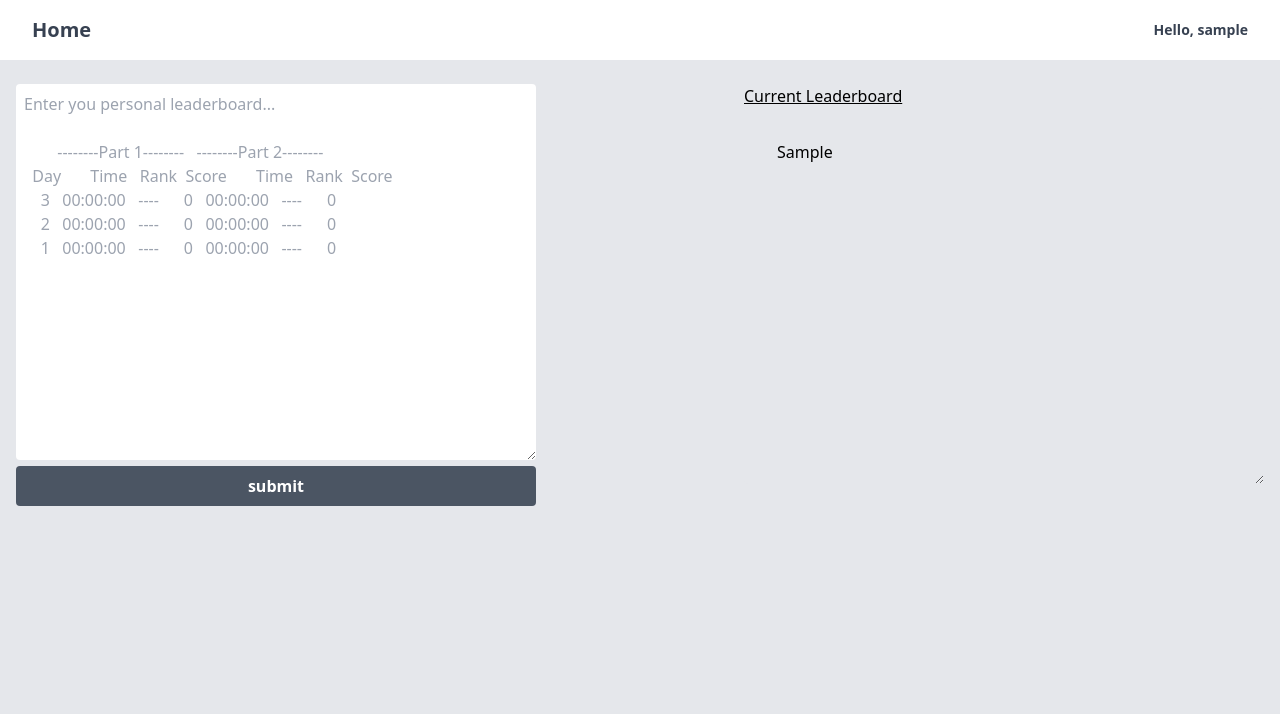
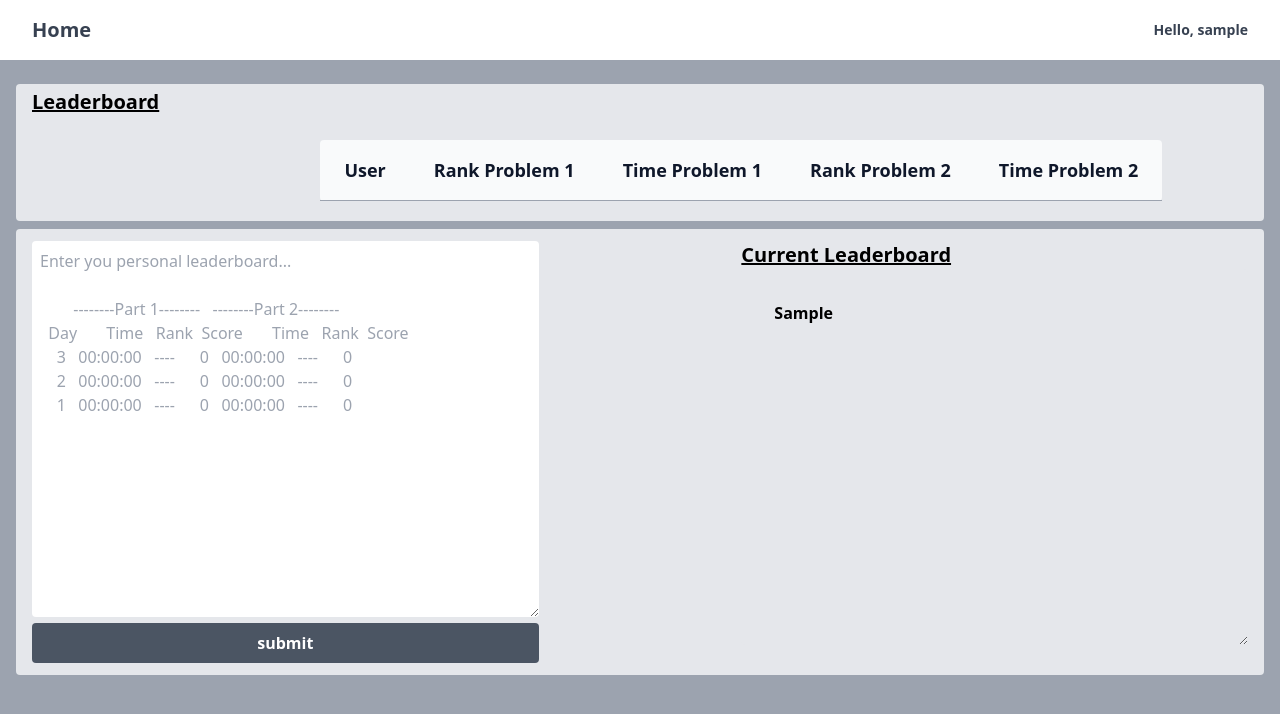
Before and after one commit to ece-jacob-scott/advent-of-code-leaderboard, a Flask app: page / in a window 1280 px wide. Shown: the top 714 px of the page. Run offline with Flask 2, Linux system fonts and the light colour scheme; the visitor is signed in with stand-in values (Sample User, id 1); tables that the repository leaves empty hold one stand-in row (values such as "Sample post"); lists and menus that the app fills with data are empty; some libraries are stand-ins or nearby versions.

Commit message:
adds leaderboard

```diff
--- a/app.py
+++ b/app.py
@@ -3,6 +3,8 @@ from werkzeug import exceptions
 from loguru import logger
 from flask_sqlalchemy import SQLAlchemy
 from flask_session import Session
+from typing import List, Dict
+from utils.parser import parse_leaderboard
 
 db = SQLAlchemy()
 sess = Session()
@@ -41,6 +43,37 @@ def validate_session() -> bool:
     return True
 
 
+def leaderboard_data(day: int):
+    users: List[User] = User.query.all()
+
+    leaderboard = {
+        "show_day": day,
+        "days": [],
+        "data": []
+    }
+
+    # rank each user each day and then overall
+    days = set()
+    for user in users:
+        leaderboard_stats = parse_leaderboard(user.leaderboard)
+
+        # TODO: this just puts people on the leaderboard, put them in the right
+        #       order and rank them
+        for day_stat in leaderboard_stats:
+            days.add(day_stat["day"])
+
+            if not day_stat["day"] == day:
+                continue
+
+            day_stat["user"] = user.user_name
+
+            leaderboard["data"].append(day_stat)
+
+    leaderboard["days"] = list(days)
+
+    return leaderboard
+
+
 @app.route("/")
 def hello_world():
     valid_session = validate_session()
@@ -51,7 +84,20 @@ def hello_world():
         user: User = db.session.get(User, session["user_id"])
         personal_leaderboard = user.leaderboard
 
-    return render_template("home.html", personal_leaderboard=personal_leaderboard)
+    global_leaderboard = leaderboard_data(1)
+    global_leaderboard["show_title"] = True
+
+    return render_template(
+        "home.html",
+        personal_leaderboard=personal_leaderboard,
+        leaderboard=global_leaderboard)
+
+
+@app.get("/leaderboard/day/<int:day>")
+def get_leaderboard(day: int):
+    logger.info(f'request for leaderboard day {day}')
+
+    return render_template("leaderboard.html", leaderboard=leaderboard_data(day))
 
 
 @app.post("/user/leaderboard")
--- a/static/output.css
+++ b/static/output.css
@@ -506,28 +506,16 @@ Ensure the default browser behavior of the `hidden` attribute.
   position: static;
 }
 
-.relative {
-  position: relative;
+.order-first {
+  order: -9999;
 }
 
 .order-last {
   order: 9999;
 }
 
-.order-first {
-  order: -9999;
-}
-
 .mx-auto {
   margin-left: auto;
-  margin-right: auto;
-}
-
-.mr-2 {
-  margin-right: 0.5rem;
-}
-
-.mr-auto {
   margin-right: auto;
 }
 
@@ -543,36 +531,28 @@ Ensure the default browser behavior of the `hidden` attribute.
   display: flex;
 }
 
-.hidden {
-  display: none;
+.table {
+  display: table;
 }
 
 .w-full {
   width: 100%;
 }
 
-.w-5 {
-  width: 1.25rem;
-}
-
-.w-auto {
-  width: auto;
-}
-
 .w-1\/2 {
   width: 50%;
 }
 
-.w-2\/5 {
-  width: 40%;
+.w-5\/6 {
+  width: 83.333333%;
 }
 
-.w-5\/12 {
-  width: 41.666667%;
+.w-1\/6 {
+  width: 16.666667%;
 }
 
-.grow {
-  flex-grow: 1;
+.table-auto {
+  table-layout: auto;
 }
 
 .flex-row {
@@ -587,32 +567,36 @@ Ensure the default browser behavior of the `hidden` attribute.
   flex-wrap: wrap;
 }
 
-.items-end {
-  align-items: flex-end;
+.items-center {
+  align-items: center;
 }
 
-.items-center {
-  align-items: center;
+.justify-center {
+  justify-content: center;
 }
 
 .justify-between {
   justify-content: space-between;
 }
 
+.whitespace-nowrap {
+  white-space: nowrap;
+}
+
 .rounded {
   border-radius: 0.25rem;
 }
 
-.border-0 {
-  border-width: 0px;
+.border-2 {
+  border-width: 2px;
 }
 
-.border {
-  border-width: 1px;
+.border-b {
+  border-bottom-width: 1px;
 }
 
-.border-2 {
-  border-width: 2px;
+.border-t {
+  border-top-width: 1px;
 }
 
 .border-black {
@@ -620,23 +604,29 @@ Ensure the default browser behavior of the `hidden` attribute.
   border-color: rgb(0 0 0 / var(--tw-border-opacity));
 }
 
-.bg-gray-100 {
-  --tw-bg-opacity: 1;
-  background-color: rgb(243 244 246 / var(--tw-bg-opacity));
+.border-b-gray-200 {
+  --tw-border-opacity: 1;
+  border-bottom-color: rgb(229 231 235 / var(--tw-border-opacity));
 }
 
-.bg-gray-50 {
-  --tw-bg-opacity: 1;
-  background-color: rgb(249 250 251 / var(--tw-bg-opacity));
+.border-b-black {
+  --tw-border-opacity: 1;
+  border-bottom-color: rgb(0 0 0 / var(--tw-border-opacity));
 }
 
-.bg-white {
-  --tw-bg-opacity: 1;
-  background-color: rgb(255 255 255 / var(--tw-bg-opacity));
+.border-b-gray-400 {
+  --tw-border-opacity: 1;
+  border-bottom-color: rgb(156 163 175 / var(--tw-border-opacity));
 }
 
-.bg-transparent {
-  background-color: transparent;
+.bg-gray-300 {
+  --tw-bg-opacity: 1;
+  background-color: rgb(209 213 219 / var(--tw-bg-opacity));
+}
+
+.bg-gray-600 {
+  --tw-bg-opacity: 1;
+  background-color: rgb(75 85 99 / var(--tw-bg-opacity));
 }
 
 .bg-gray-200 {
@@ -649,35 +639,56 @@ Ensure the default browser behavior of the `hidden` attribute.
   background-color: rgb(107 114 128 / var(--tw-bg-opacity));
 }
 
-.bg-red-50 {
+.bg-white {
   --tw-bg-opacity: 1;
-  background-color: rgb(254 242 242 / var(--tw-bg-opacity));
+  background-color: rgb(255 255 255 / var(--tw-bg-opacity));
 }
 
-.bg-gray-300 {
+.bg-gray-900 {
   --tw-bg-opacity: 1;
-  background-color: rgb(209 213 219 / var(--tw-bg-opacity));
+  background-color: rgb(17 24 39 / var(--tw-bg-opacity));
 }
 
-.bg-gray-600 {
+.bg-gray-50 {
   --tw-bg-opacity: 1;
-  background-color: rgb(75 85 99 / var(--tw-bg-opacity));
+  background-color: rgb(249 250 251 / var(--tw-bg-opacity));
+}
+
+.bg-gray-100 {
+  --tw-bg-opacity: 1;
+  background-color: rgb(243 244 246 / var(--tw-bg-opacity));
+}
+
+.bg-gray-400 {
+  --tw-bg-opacity: 1;
+  background-color: rgb(156 163 175 / var(--tw-bg-opacity));
+}
+
+.p-2 {
+  padding: 0.5rem;
+}
+
+.p-1 {
+  padding: 0.25rem;
 }
 
 .p-4 {
   padding: 1rem;
 }
 
-.p-1 {
-  padding: 0.25rem;
+.px-2 {
+  padding-left: 0.5rem;
+  padding-right: 0.5rem;
 }
 
-.p-2 {
-  padding: 0.5rem;
+.py-0 {
+  padding-top: 0px;
+  padding-bottom: 0px;
 }
 
-.p-3 {
-  padding: 0.75rem;
+.px-4 {
+  padding-left: 1rem;
+  padding-right: 1rem;
 }
 
 .py-2 {
@@ -690,47 +701,19 @@ Ensure the default browser behavior of the `hidden` attribute.
   padding-right: 1.5rem;
 }
 
-.py-3 {
-  padding-top: 0.75rem;
-  padding-bottom: 0.75rem;
-}
-
 .py-4 {
   padding-top: 1rem;
   padding-bottom: 1rem;
 }
 
-.px-4 {
-  padding-left: 1rem;
-  padding-right: 1rem;
+.py-1 {
+  padding-top: 0.25rem;
+  padding-bottom: 0.25rem;
 }
 
-.py-5 {
-  padding-top: 1.25rem;
-  padding-bottom: 1.25rem;
-}
-
-.py-0 {
-  padding-top: 0px;
-  padding-bottom: 0px;
-}
-
-.px-1 {
-  padding-left: 0.25rem;
-  padding-right: 0.25rem;
-}
-
-.px-2 {
-  padding-left: 0.5rem;
-  padding-right: 0.5rem;
-}
-
-.pr-2 {
-  padding-right: 0.5rem;
-}
-
-.pt-4 {
-  padding-top: 1rem;
+.py-3 {
+  padding-top: 0.75rem;
+  padding-bottom: 0.75rem;
 }
 
 .text-center {
@@ -742,19 +725,14 @@ Ensure the default browser behavior of the `hidden` attribute.
   line-height: 2.25rem;
 }
 
-.text-xl {
-  font-size: 1.25rem;
-  line-height: 1.75rem;
-}
-
 .text-lg {
   font-size: 1.125rem;
   line-height: 1.75rem;
 }
 
-.text-base {
-  font-size: 1rem;
-  line-height: 1.5rem;
+.text-xl {
+  font-size: 1.25rem;
+  line-height: 1.75rem;
 }
 
 .text-sm {
@@ -784,34 +776,9 @@ Ensure the default browser behavior of the `hidden` attribute.
   color: rgb(75 85 99 / var(--tw-text-opacity));
 }
 
-.text-gray-700 {
+.text-slate-900 {
   --tw-text-opacity: 1;
-  color: rgb(55 65 81 / var(--tw-text-opacity));
-}
-
-.text-purple-500 {
-  --tw-text-opacity: 1;
-  color: rgb(168 85 247 / var(--tw-text-opacity));
-}
-
-.text-white {
-  --tw-text-opacity: 1;
-  color: rgb(255 255 255 / var(--tw-text-opacity));
-}
-
-.text-red-100 {
-  --tw-text-opacity: 1;
-  color: rgb(254 226 226 / var(--tw-text-opacity));
-}
-
-.text-black {
-  --tw-text-opacity: 1;
-  color: rgb(0 0 0 / var(--tw-text-opacity));
-}
-
-.text-red-500 {
-  --tw-text-opacity: 1;
-  color: rgb(239 68 68 / var(--tw-text-opacity));
+  color: rgb(15 23 42 / var(--tw-text-opacity));
 }
 
 .underline {
--- a/templates/home.html
+++ b/templates/home.html
@@ -2,7 +2,10 @@
 
 {% block content %}
 
+{% include "leaderboard.html" %}
+
 {% if session["user_name"] %}
+<div class="px-4 py-3 bg-gray-200 rounded hover:shadow-lg">
 
 <div class="w-full mx-auto flex lg:flex-row flex-col justify-between">
   <form
@@ -26,18 +29,18 @@
     1   00:00:00   ----      0   00:00:00   ----      0
     "></textarea>
 
-    <button class="text-white font-bold bg-gray-600 p-2 rounded w-full">
+    <button class="text-white hover:text-gray-600 font-bold bg-gray-600 hover:bg-gray-300 p-2 rounded w-full">
       submit
     </button>
   </form>
 
   <div class="lg:w-5/12 w-full">
-    <h2 class="underline">Current Leaderboard</h2>
+    <h1 class="underline text-xl font-bold">Current Leaderboard</h1>
 
     <textarea
       id="personal_leaderboard_input"
       style="white-space: pre-wrap"
-      class="p-2 rounded mx-auto w-full bg-gray-200 outline-none"
+      class="p-2 rounded mx-auto w-full bg-gray-200 outline-none font-bold"
       name="personal_leaderboard"
       type="textarea"
       rows="15"
@@ -52,8 +55,10 @@
   </div>
 
 </div>
+</div>
 
 {% endif %}
+
 
 {#
 <div class="w-100 text-center">
--- a/templates/layout.html
+++ b/templates/layout.html
@@ -19,7 +19,7 @@
 
     {% block head %} {% endblock %}
   </head>
-  <body class="bg-gray-200">
+  <body class="bg-gray-400">
     {% include "navbar.html" %}
     <div class="p-1"></div>
 
--- /dev/null
+++ b/templates/leaderboard.html
@@ -0,0 +1,110 @@
+{% if leaderboard %}
+
+
+{% if leaderboard["show_title"]  %}
+
+<div class="px-4 py-1 bg-gray-200 rounded hover:shadow-md">
+
+<h1 class="underline text-xl font-bold">Leaderboard</h1>
+
+<div class="p-1"></div>
+
+{% endif %}
+
+<div id="global_leaderboard" class="w-full flex flex-row items-center">
+  <div class="w-1/6">
+    <div class="flex flex-col items-center justify-center">
+      {% for day in leaderboard["days"] %}
+      <button
+        {% if day == leaderboard["show_day"] %}
+        class="text-white font-bold bg-gray-900 p-2 rounded w-full"
+        disabled
+        {% else %}
+        class="text-white hover:text-gray-600 font-bold bg-gray-600 hover:bg-gray-300 p-2 rounded w-full hover:shadow-md"
+        {% endif %}
+        hx-get="/leaderboard/day/{{day}}"
+        hx-swap="outerHTML"
+        hx-target="#global_leaderboard"
+      >
+        day {{ day }}
+      </button>
+      <div class="p-1"></div>
+      {% endfor %}
+    </div>
+  </div>
+  <div class="w-5/6 text-center p-4">
+    <table class="table-auto mx-auto bg-gray-50 rounded">
+      <thead class="border-b border-b-gray-400">
+        <tr>
+          <th
+            class="px-6 py-4 whitespace-nowrap text-lg font-bold text-slate-900"
+          >
+            User
+          </th>
+          <th
+            class="px-6 py-4 whitespace-nowrap text-lg font-bold text-slate-900"
+          >
+            Rank Problem 1
+          </th>
+          <th
+            class="px-6 py-4 whitespace-nowrap text-lg font-bold text-slate-900"
+          >
+            Time Problem 1
+          </th>
+          <th
+            class="px-6 py-4 whitespace-nowrap text-lg font-bold text-slate-900"
+          >
+            Rank Problem 2
+          </th>
+          <th
+            class="px-6 py-4 whitespace-nowrap text-lg font-bold text-slate-900"
+          >
+            Time Problem 2
+          </th>
+        </tr>
+      </thead>
+      <tbody>
+        {% for data in leaderboard["data"] %}
+        <tr class="border-b border-b-gray-400">
+          <td
+            class="px-6 py-4 whitespace-nowrap text-sm font-medium text-gray-600"
+          >
+            {{ data["user"] }}
+          </td>
+          <td
+            class="px-6 py-4 whitespace-nowrap text-sm font-medium text-gray-600"
+          >
+            {{ data["problem_one"]["rank"] }}
+          </td>
+          <td
+            class="px-6 py-4 whitespace-nowrap text-sm font-medium text-gray-600"
+          >
+            {{ data["problem_one"]["time"]["string"] }}
+          </td>
+          <td
+            class="px-6 py-4 whitespace-nowrap text-sm font-medium text-gray-600"
+          >
+            {{ data["problem_two"]["rank"] }}
+          </td>
+          <td
+            class="px-6 py-4 whitespace-nowrap text-sm font-medium text-gray-600"
+          >
+            {{ data["problem_two"]["time"]["string"] }}
+          </td>
+        </tr>
+        {% endfor %}
+      </tbody>
+    </table>
+  </div>
+</div>
+
+{% if leaderboard["show_title"]  %}
+
+</div>
+
+<div class="p-1"></div>
+
+{% endif %}
+
+
+{% endif %}
```
Also changed, not shown: other parts of static/output.css (+45 -86 lines), utils/parser.py (+43 -5 lines).
